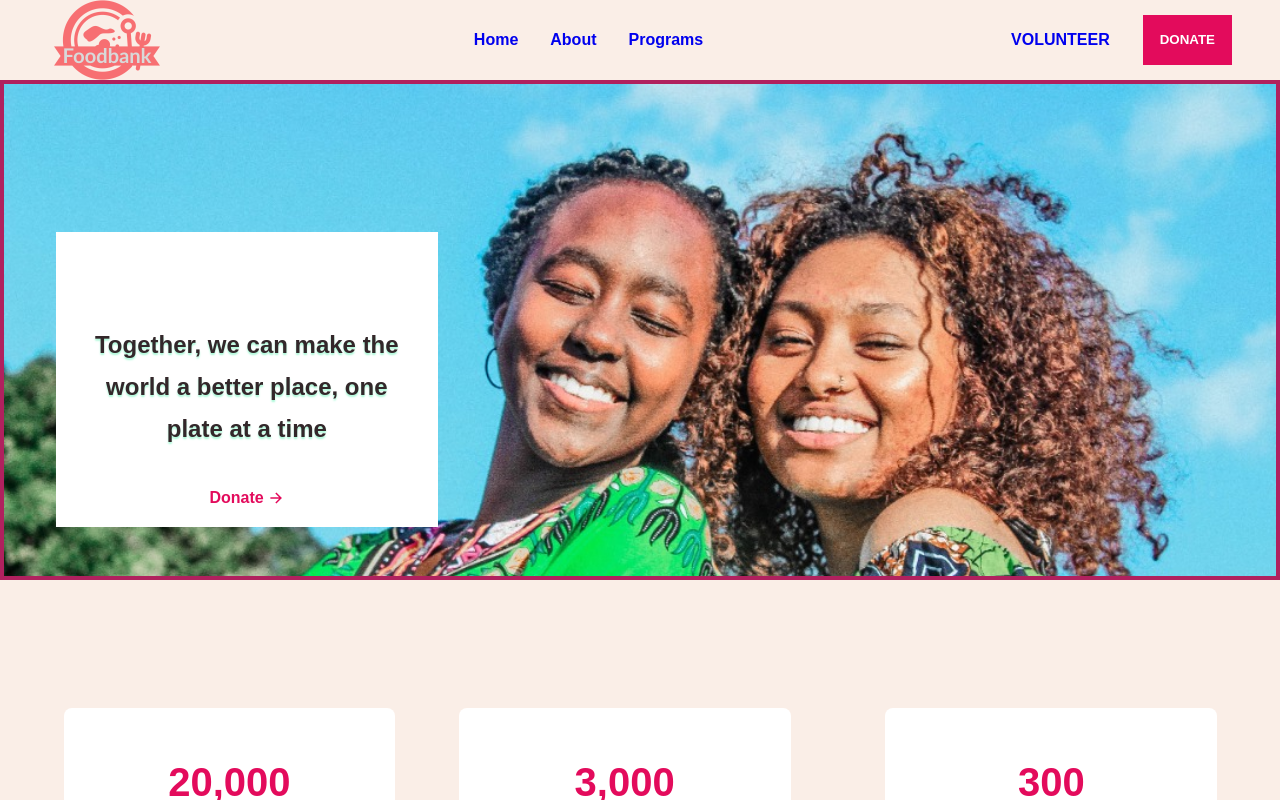
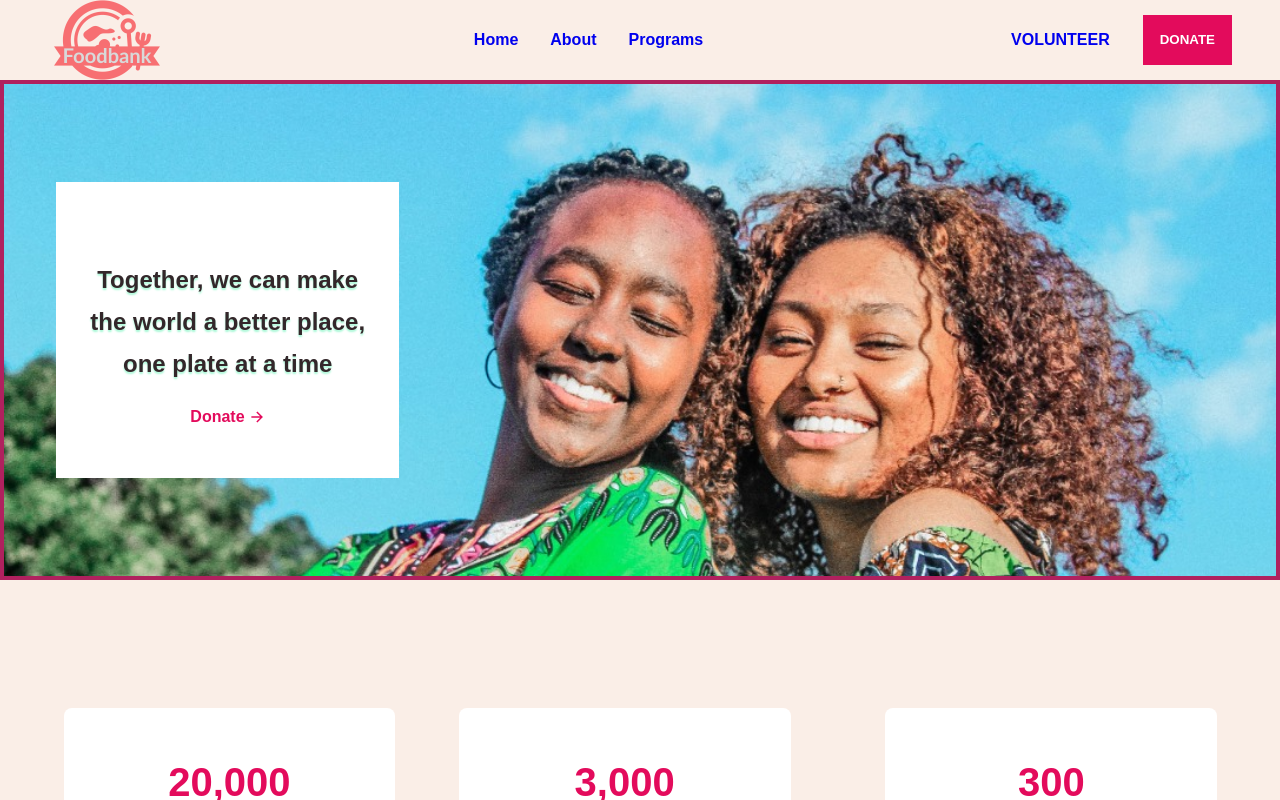
Before and after one commit to peteregbujie/foodbank-landing-page, a React (Create React App) app: page / in a window 1280 px wide. Shown: the top 800 px of the page. Built offline with nearby package versions, Linux system fonts and the light colour scheme.

Commit message:
Fixed hero section styling

```diff
--- a/src/App.css
+++ b/src/App.css
@@ -423,8 +423,8 @@ span:hover {
  .hero .inner {
   position: absolute;
   height: 60%;
-  top: 30%;
-  width: 30%;
+  top: 20%;
+  width: 27%;
   display: flex;
   flex-direction: column;
   justify-content: center;
@@ -443,7 +443,6 @@ span:hover {
   font-weight: 700;
   text-shadow: 0px 2px 2px #a6f8d5;
   position: relative;
-  margin-bottom: -1rem;
  }
 
  .hero span {
@@ -455,8 +454,7 @@ span:hover {
   color: var(--background2);
   margin-top: 2rem;
   transition: var(--transition);
-  top: 80%;
-  margin: 1rem 0;
+  margin-top: -1rem;
  }
 
  span:hover {
```
